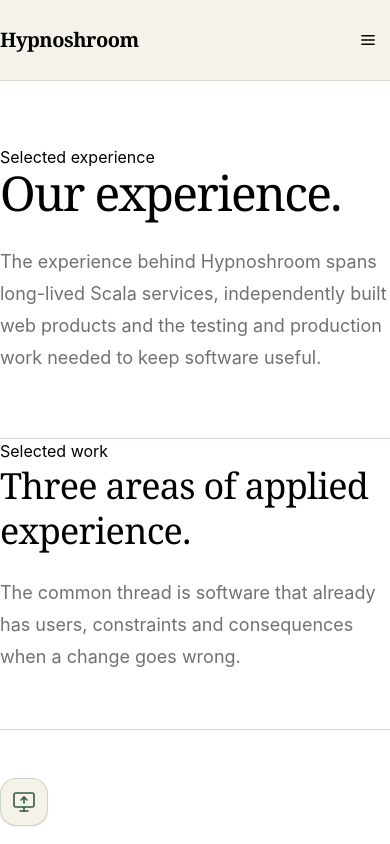
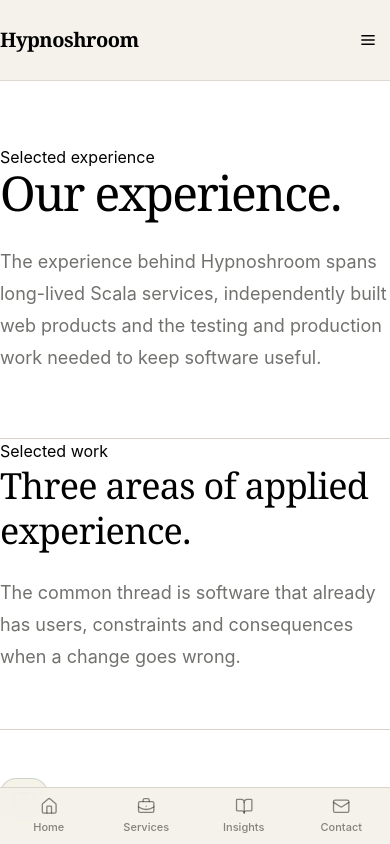
Before and after one commit to mywyau/hypnoshroom-frontend, a Nuxt app: page /work in a window 390 px wide. Shown: the top 844 px of the page. Built offline with nearby package versions, Linux system fonts and the light colour scheme.

Commit message:
add mobile nav bar

```diff
--- a/app.vue
+++ b/app.vue
@@ -29,13 +29,14 @@ useHead({
 </script>
 
 <template>
-  <div>
+  <div class="pb-[calc(3.5rem+env(safe-area-inset-bottom))] lg:pb-0">
     <NuxtRouteAnnouncer />
     <SiteHeader />
     <main id="main-content">
       <NuxtPage />
     </main>
     <SiteFooter />
+    <MobileBottomNav />
     <Analytics />
   </div>
 </template>
--- /dev/null
+++ b/components/layout/MobileBottomNav.vue
@@ -0,0 +1,30 @@
+<script setup lang="ts">
+import { BookOpen, BriefcaseBusiness, House, Mail } from '@lucide/vue'
+
+const route = useRoute()
+
+const links = [
+  { label: 'Home', to: '/', icon: House, isActive: () => route.path === '/' },
+  { label: 'Services', to: '/services', icon: BriefcaseBusiness, isActive: () => route.path.startsWith('/services') },
+  { label: 'Insights', to: '/insights', icon: BookOpen, isActive: () => route.path.startsWith('/insights') },
+  { label: 'Contact', to: '/contact', icon: Mail, isActive: () => route.path.startsWith('/contact') },
+]
+</script>
+
+<template>
+  <nav aria-label="Quick navigation" class="fixed inset-x-0 bottom-0 z-50 border-t border-line/90 bg-paper/95 pb-[env(safe-area-inset-bottom)] backdrop-blur-md lg:hidden">
+    <div class="grid grid-cols-4">
+      <NuxtLink
+        v-for="link in links"
+        :key="link.to"
+        :to="link.to"
+        :aria-current="link.isActive() ? 'page' : undefined"
+        class="flex min-h-14 flex-col items-center justify-center gap-1 px-2 text-[11px] font-medium text-ink/55 transition hover:text-moss"
+        :class="link.isActive() && 'text-moss'"
+      >
+        <component :is="link.icon" class="size-[1.15rem]" :stroke-width="link.isActive() ? 2 : 1.7" aria-hidden="true" />
+        <span>{{ link.label }}</span>
+      </NuxtLink>
+    </div>
+  </nav>
+</template>
```
